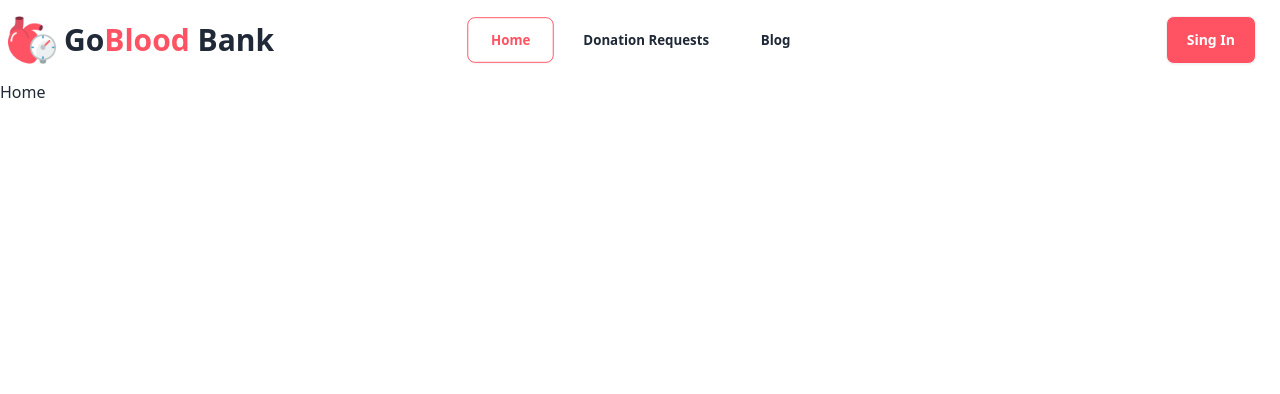
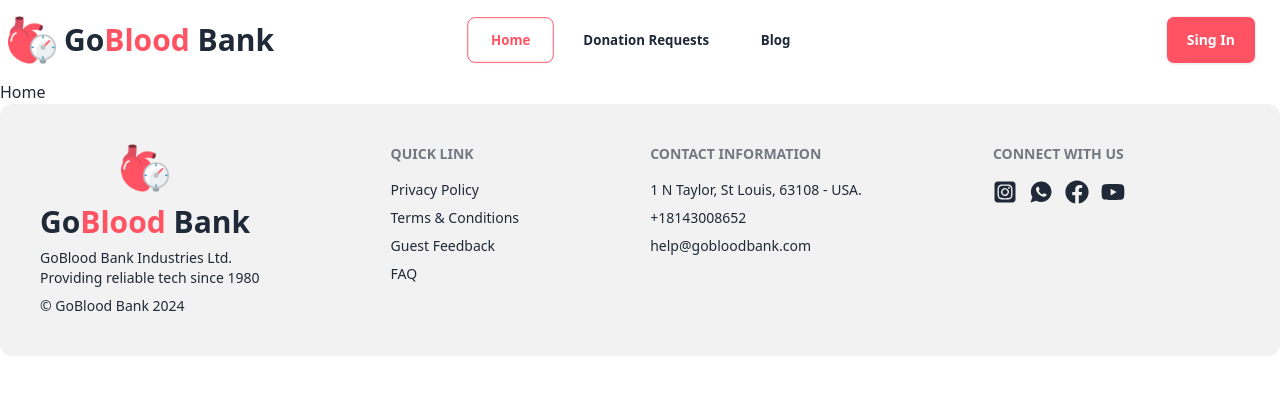
Before and after one commit to sajjathossainbd/go-blood-bank-client, a React (Vite) app: page / in a window 1280 px wide. Shown: the top 394 px of the page. Built offline with nearby package versions, Linux system fonts and the light colour scheme; no server answers.

Commit message:
footer section desing completed

```diff
--- a/src/layout/Root.jsx
+++ b/src/layout/Root.jsx
@@ -1,11 +1,13 @@
 import { Outlet } from "react-router-dom";
 import Navbar from "../pages/shared/Navbar";
+import Footer from "../pages/shared/Footer";
 
 function Root() {
   return (
     <div className="container mx-auto">
       <Navbar />
       <Outlet />
+      <Footer />
     </div>
   );
 }
--- /dev/null
+++ b/src/pages/shared/Footer.jsx
@@ -0,0 +1,62 @@
+import { Link } from "react-router-dom";
+import Logo from "./../../assets/logo.png";
+import { FaSquareInstagram } from "react-icons/fa6";
+import { FaYoutube } from "react-icons/fa6";
+import { IoLogoWhatsapp } from "react-icons/io";
+import { FaFacebook } from "react-icons/fa";
+
+function Footer() {
+  return (
+    <footer className="footer p-10 bg-base-200 text-base-content rounded-xl mb-7">
+      <aside>
+        <Link
+          to={"/"}
+          className="flex flex-col items-center gap-3 justify-center"
+        >
+          <img className="w-12" src={Logo} alt="" />
+          <p className=" text-3xl font-extrabold ">
+            Go<span className="text-[#FF5364]">Blood</span> Bank
+          </p>
+        </Link>
+        <p>
+          GoBlood Bank Industries Ltd.
+          <br />
+          Providing reliable tech since 1980
+        </p>
+        <p>© GoBlood Bank 2024</p>
+      </aside>
+      <nav>
+        <h6 className="footer-title">Quick Link</h6>
+        <a className="link link-hover">Privacy Policy </a>
+        <a className="link link-hover">Terms & Conditions</a>
+        <a className="link link-hover">Guest Feedback</a>
+        <a className="link link-hover">FAQ</a>
+      </nav>
+      <nav>
+        <h6 className="footer-title">Contact Information</h6>
+        <a className="link link-hover">1 N Taylor, St Louis, 63108 - USA.</a>
+        <a className="link link-hover">+18143008652</a>
+        <a className="link link-hover">help@gobloodbank.com</a>
+      </nav>
+      <nav>
+        <h6 className="footer-title">Connect with Us</h6>
+        <div className="flex gap-3 text-2xl">
+          <a className="link link-hover">
+            <FaSquareInstagram />
+          </a>
+          <a className="link link-hover">
+            <IoLogoWhatsapp />
+          </a>
+          <a className="link link-hover">
+            <FaFacebook />
+          </a>
+          <a className="link link-hover">
+            <FaYoutube />
+          </a>
+        </div>
+      </nav>
+    </footer>
+  );
+}
+
+export default Footer;
```
